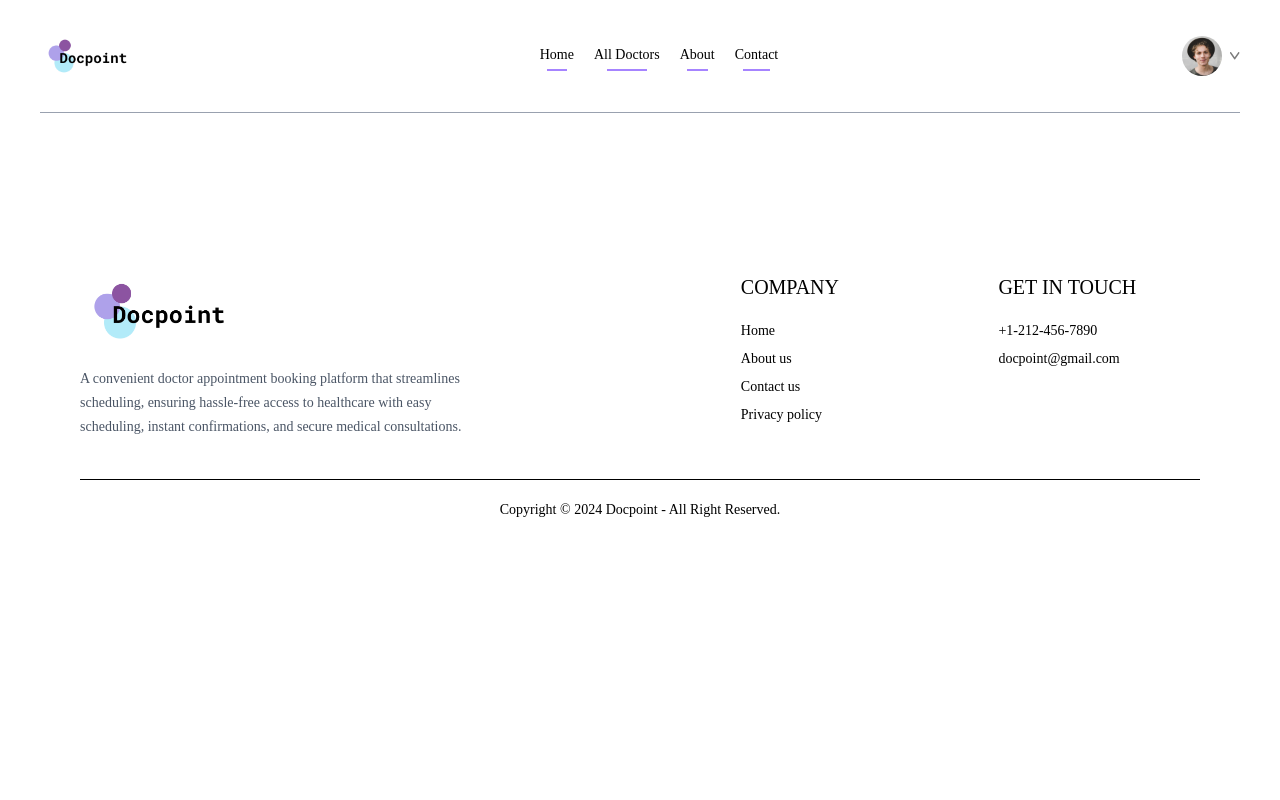
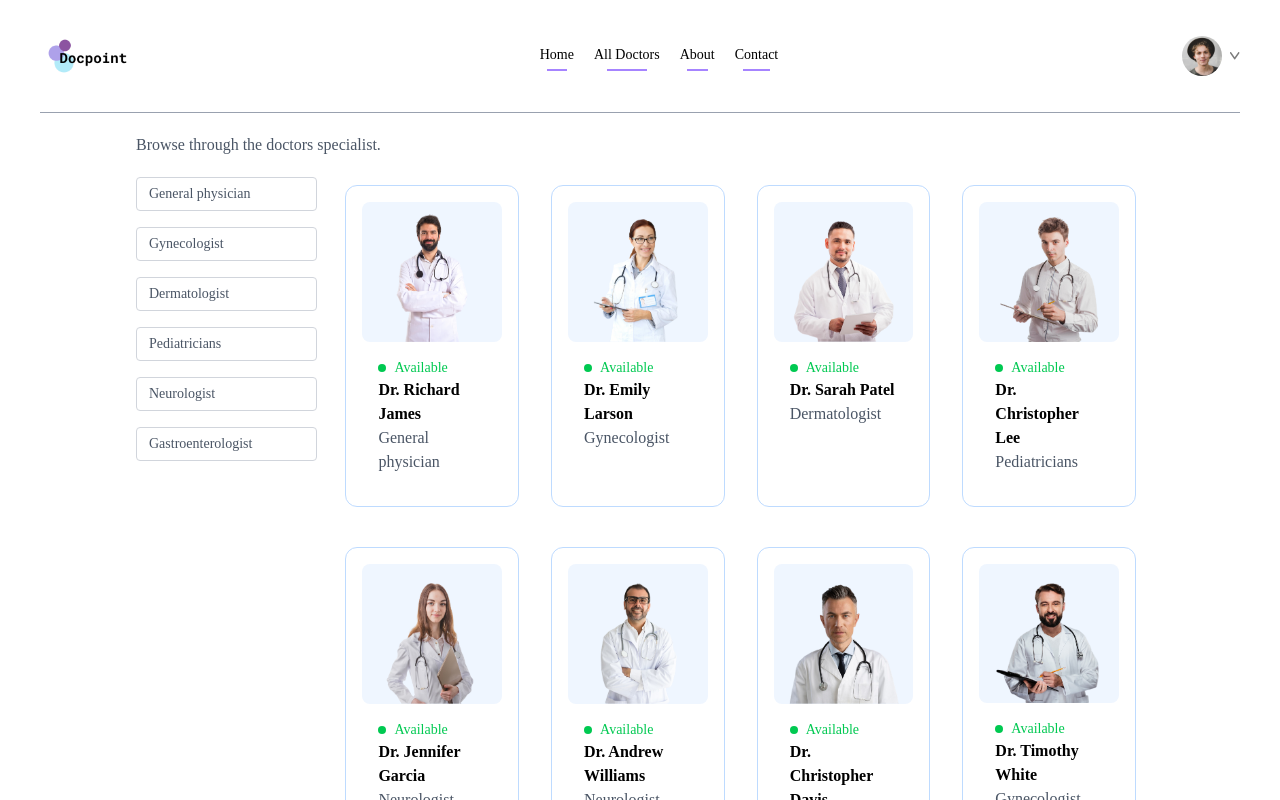
Before and after one commit to SonuThapaMagar/docpoint, a React (Vite) app: page /doctors in a window 1280 px wide. Shown: the top 800 px of the page. Built offline with nearby package versions, Linux system fonts and the light colour scheme; a web font is replaced by a local one.

Commit message:
Doctors page functionality created

```diff
--- a/src/components/NavBar.jsx
+++ b/src/components/NavBar.jsx
@@ -13,7 +13,7 @@
     const [token, setToken] = useState(true);
     return (
         <div className='flex items-center justify-between text-sm py-2 border-b border-b-gray-400 mb-5'>
-            <img src={logo} alt="Docpoint" className='cursor-pointer h-24 w-auto max-w-[190px]' />
+            <img src={logo} onClick={()=>navigate('/')} alt="Docpoint" className='cursor-pointer h-24 w-auto max-w-[190px]' />
             <ul className='hidden md:flex items-start gap-5 font-medium'>
                 <NavLink to="/" className={({ isActive }) => isActive ? "active" : ""}>
                     <li className="py-1">Home</li>
--- a/src/pages/Doctors.jsx
+++ b/src/pages/Doctors.jsx
@@ -1,9 +1,64 @@
-import React from 'react'
+import React, { useContext } from 'react'
+import { useNavigate, useParams } from 'react-router-dom'
+import { AppContext } from '../context/AppContext'
+import { useState } from 'react'
+import { useEffect } from 'react'
 
 const Doctors = () => {
+
+  const { speciality } = useParams()
+  console.log(speciality);
+
+  const navigate = useNavigate();
+  const { doctors } = useContext(AppContext);
+
+  const [filterDoc, setFilterDoc] = useState([]);
+
+  const applyFilter = () => {
+    if (speciality) {
+      setFilterDoc(doctors.filter(doc => doc.speciality === speciality));
+    } else {
+      setFilterDoc(doctors);
+    }
+  }
+
+  useEffect(() => {
+    applyFilter()
+  }, [doctors, speciality])
+
   return (
-    <div>
+    <div className='mx-24'>
+      <p className='text-gray-600 '>Browse through the doctors specialist.</p>
 
+      <div className='flex flex-col sm:flex-row items-start gap-5 mt-5'>
+        <div className='flex flex-col gap-4 text-sm text-gray-600'>
+          <p onClick={() => speciality === 'General physician' ? navigate('/doctors') : navigate('/doctors/General physician')} className={`w-[94vw] sm:w-auto pl-3 py-1.5 pr-16  border border-gray-300 rounded transition-all cursor-pointer ${speciality==="General physician"? "bg-indigo-100 text-black":""}`}>General physician</p>
+          <p onClick={() => speciality === 'Gynecologist' ? navigate('/doctors') : navigate('/doctors/Gynecologist')} className={`w-[94vw] sm:w-auto pl-3 py-1.5 pr-16  border border-gray-300 rounded transition-all cursor-pointer ${speciality==="Gynecologist"? "bg-indigo-100 text-black":""}`}>Gynecologist</p>
+          <p onClick={() => speciality === 'Dermatologist' ? navigate('/doctors') : navigate('/doctors/Dermatologist')} className={`w-[94vw] sm:w-auto pl-3 py-1.5 pr-16  border border-gray-300 rounded transition-all cursor-pointer ${speciality==="Dermatologist"? "bg-indigo-100 text-black":""}`}>Dermatologist</p>
+          <p onClick={() => speciality === 'Pediatricians' ? navigate('/doctors') : navigate('/doctors/Pediatricians')} className={`w-[94vw] sm:w-auto pl-3 py-1.5 pr-16  border border-gray-300 rounded transition-all cursor-pointer ${speciality==="Pediatricians"? "bg-indigo-100 text-black":""}`}>Pediatricians</p>
+          <p onClick={() => speciality === 'Neurologist' ? navigate('/doctors') : navigate('/doctors/Neurologist')} className={`w-[94vw] sm:w-auto pl-3 py-1.5 pr-16  border border-gray-300 rounded transition-all cursor-pointer ${speciality==="Neurologist"? "bg-indigo-100 text-black":""}`}>Neurologist</p>
+          <p onClick={() => speciality === 'Gastroenterologist' ? navigate('/doctors') : navigate('/doctors/Gastroenterologist')} className={`w-[94vw] sm:w-auto pl-3 py-1.5 pr-16  border border-gray-300 rounded transition-all cursor-pointer ${speciality==="Gastroenterologist"? "bg-indigo-100 text-black":""}`}>Gastroenterologist</p>
+        </div>
+
+        <div className='w-full grid grid-cols-1 sm:grid-cols-2 md:grid-cols-3 lg:grid-cols-4 gap-4 gap-y-6'>
+        {
+            filterDoc.map((item, index) => (
+              <div onClick={() => navigate(`/appointment/${item._id}`)} key={index} className='border border-blue-200 rounded-xl overflow-hidden cursor-pointer hover:-translate-y-6 transition-all duration-500 p-4 m-2'>
+                <img src={item.image} alt="" className='bg-blue-50 w-full h-auto rounded-lg' />
+                <div className='p-4'>
+                  <div className='flex items-center gap-2 text-sm text-green-500'>
+                    <p className='w-2 h-2 bg-green-500 rounded-full'></p>
+                    <p>Available</p>
+                  </div>
+
+                  <p className='font-semibold'>{item.name}</p>
+                  <p className='text-gray-600'>{item.speciality}</p>
+                </div>
+              </div>
+            ))
+          }
+        </div>
+      </div>
     </div>
   )
 }
```
